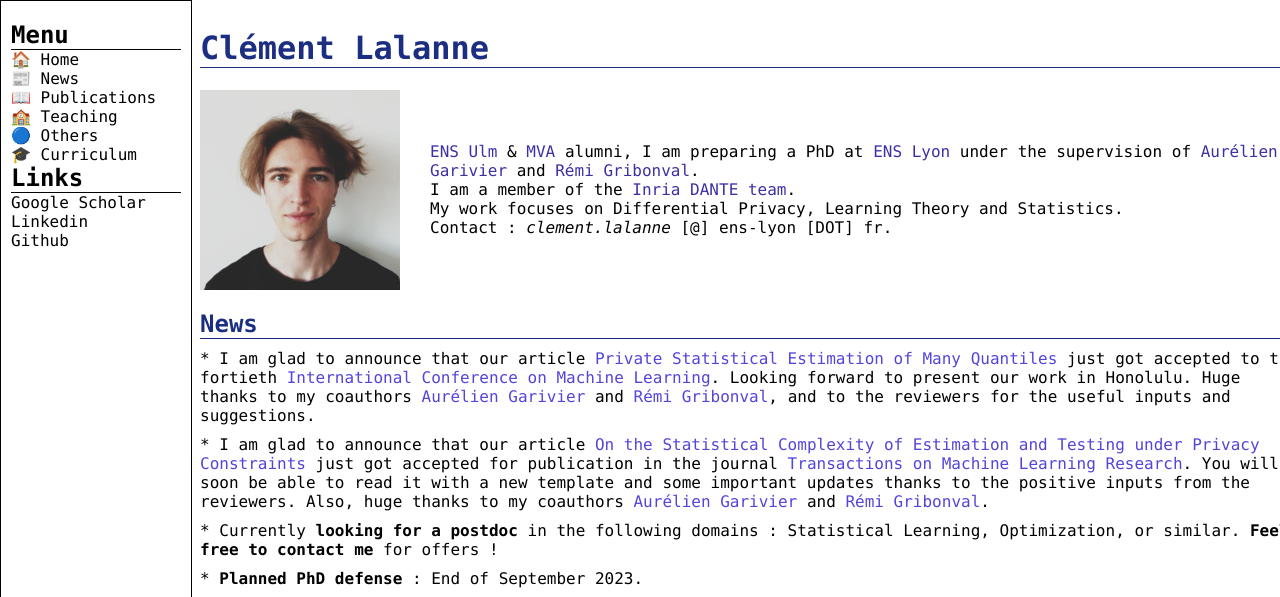
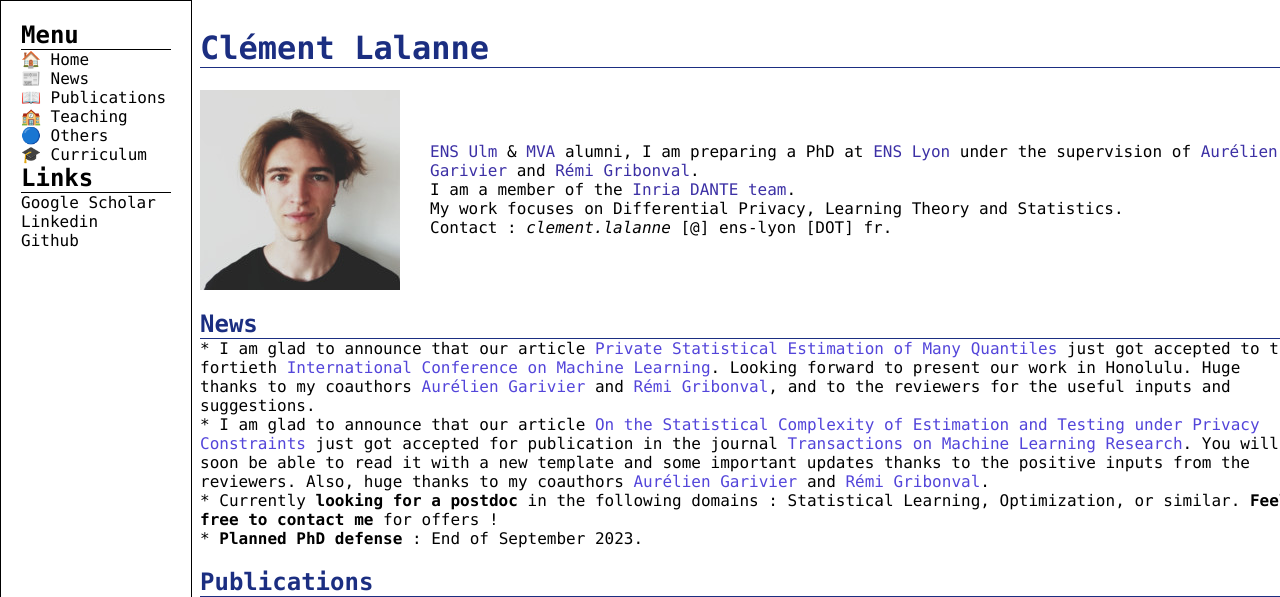
Before and after one commit to clemlal/clemlal.github.io, a Jekyll site: the page index.html, which Jekyll copies as it is, in a window 1280 px wide and 1400 px high. Shown: the top 597 px of the window. Built offline with Jekyll 4.4.1, drawn with Linux system fonts in a browser that asks for light colours; grey boxes are pictures that could not be loaded.

Commit message:
Update index.html

```diff
--- a/index.html
+++ b/index.html
@@ -33,7 +33,7 @@
     }
     .nav h3 {
       font-size: 1.5em;
-      margin: 0 -10px;
+      margin: 0 0px;
       border-bottom: 1px solid black;
     }
     .nav ul {
@@ -43,7 +43,7 @@
     }
     .nav li {
       font-size: 1em;
-      margin: 0 -10px;
+      margin: 0 0px;
     }
     .nav a {
       text-decoration: none;
@@ -64,7 +64,7 @@
     .section h2 {
       color: rgb(27, 46, 129);
       font-size: 1.5em;
-      margin: 10px 0;
+      margin: 0px 0;
       border-bottom: 1px solid rgb(27, 46, 129);
     }
     .section p {
@@ -77,7 +77,7 @@
       padding: 0;
     }
     .section li {
-      margin: 10px 0;
+      margin: 0px 0;
     }
     .section a {
       color: rgb(83, 69, 218);
```
